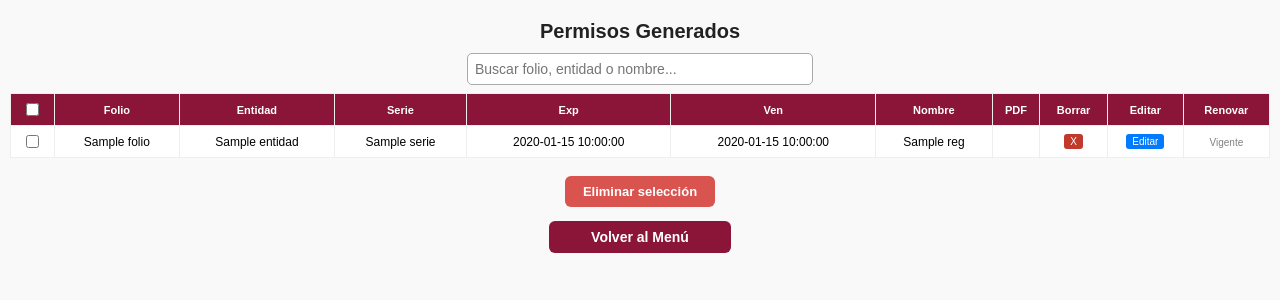
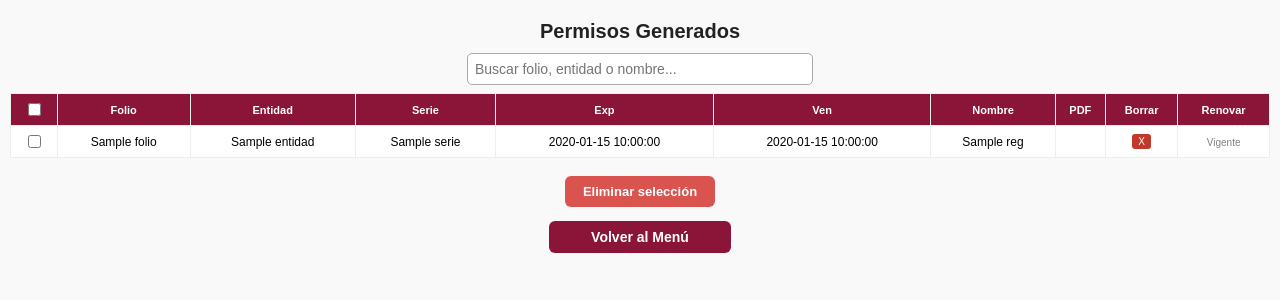
Before and after one commit to Gsr1989/formulariocdmx, a Flask app: template templates/listar.html in a window 1280 px wide. Shown: the top 300 px of the page. Run offline with Flask 3, Linux system fonts and the light colour scheme; the template is opened without the code that fills it: most values are stand-ins (such as "Sample title", 1, 10 or a date in 2020).

Commit message:
Update listar.html

```diff
--- a/templates/listar.html
+++ b/templates/listar.html
@@ -13,7 +13,7 @@
     th,td { padding:4px 2px; border:1px solid #eee; text-align:center; }
     th { background:#8a1538; color:#fff; font-size:11px; }
     tr { height: 32px; }
-    a.download, button.delete, a.renovar, a.edit {
+    a.download, button.delete, a.renovar {
       display:inline-block; padding:2px 6px; color:#fff; border-radius:3px; text-decoration:none;
       font-size:10px; border:none; cursor:pointer;
       margin: 1px 0;
@@ -21,8 +21,6 @@
     a.download { background:#8a1538; }
     a.renovar  { background:#b58900; }
     button.delete { background:#c0392b; }
-    a.edit { background:#007bff; }
-
     .btn-back, .btn-borrar {
       display:block; margin:14px auto 0; padding:8px 16px; background:#8a1538; color:#fff;
       width:150px; border-radius:6px; text-decoration:none; font-size:14px; border:none;
@@ -54,7 +52,6 @@
           <th>Nombre</th>
           <th>PDF</th>
           <th>Borrar</th>
-          <th>Editar</th>
           <th>Renovar</th>
         </tr>
       </thead>
@@ -85,9 +82,6 @@
             <form action="{{ url_for('eliminar_folio', folio=reg.folio) }}" method="post" onsubmit="return confirm('¿Eliminar {{ reg.folio }}?');">
               <button type="submit" class="delete">X</button>
             </form>
-          </td>
-          <td>
-            <a class="edit" href="{{ url_for('editar_folio', folio=reg.folio) }}">Editar</a>
           </td>
           <td>
             {% set d = reg.fecha_ven.split('/') %}
```
